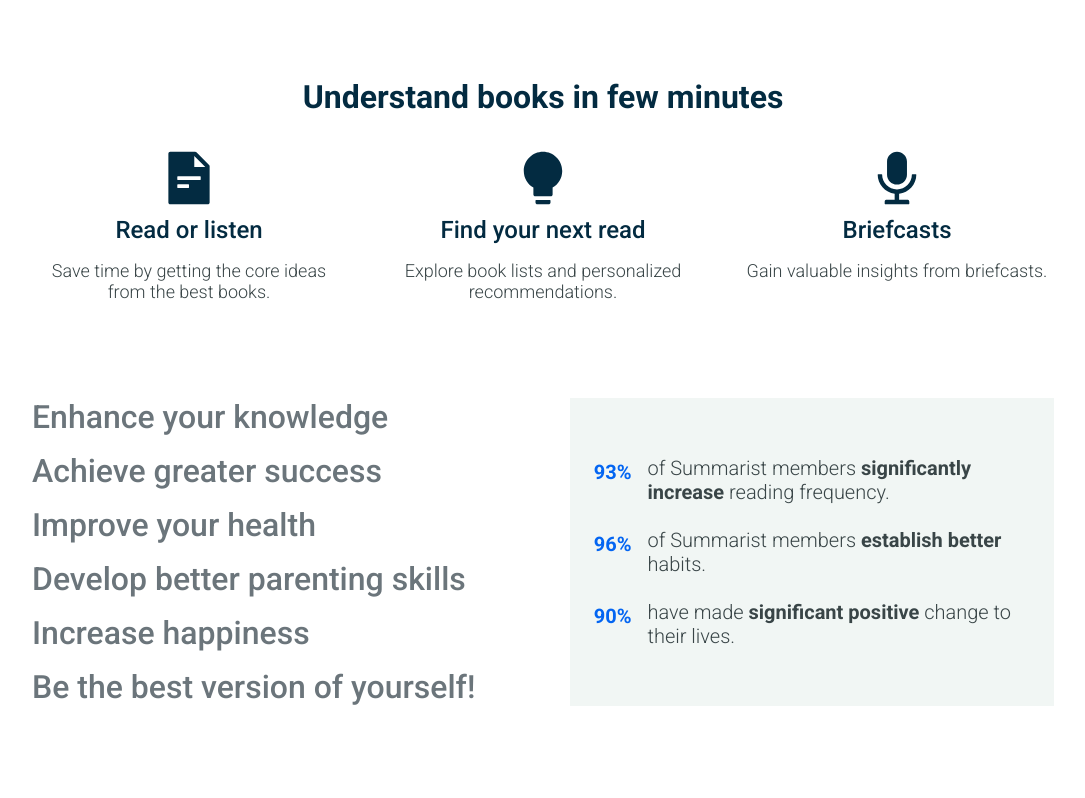
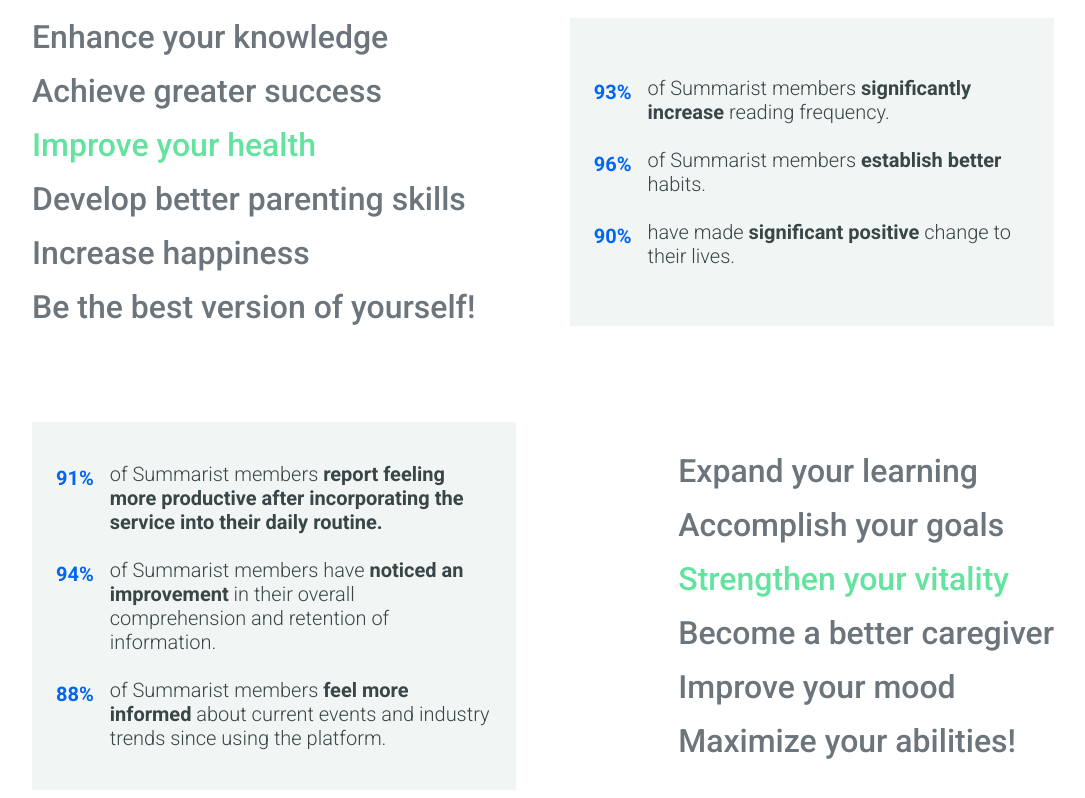
Before and after one commit to Franklin28create/julius-summarist, a Next.js app: page / in a window 1280 px wide. Shown: the part 422-1220 px from the top of the page, without its empty margins (97-1182 px from the left). Built offline with nearby package versions, Linux system fonts and the light colour scheme.

Commit message:
homepagea1 test

```diff
--- /dev/null
+++ b/app/Statistics.tsx
@@ -0,0 +1,41 @@
+"use client";
+
+import { useEffect, useState } from "react";
+
+export default function Statistics() {
+  const [activeIndex, setActiveIndex] = useState(0);
+
+  useEffect(() => {
+    const interval = setInterval(() => {
+      setActiveIndex((prev) => (prev + 1) % 6);
+    }, 2000);
+
+    return () => clearInterval(interval);
+  }, []);
+
+  return (
+    <div className="statistics__wrapper">
+      <div className="statistics__content--header">
+        <div className={`statistics__heading ${activeIndex === 0 ? "statistics__heading--active" : ""}`}>
+          Enhance your knowledge
+        </div>
+        <div className={`statistics__heading ${activeIndex === 1 ? "statistics__heading--active" : ""}`}>
+          Achieve greater success
+        </div>
+        <div className={`statistics__heading ${activeIndex === 2 ? "statistics__heading--active" : ""}`}>
+          Improve your health
+        </div>
+        <div className={`statistics__heading ${activeIndex === 3 ? "statistics__heading--active" : ""}`}>
+          Develop better parenting skills
+        </div>
+        <div className={`statistics__heading ${activeIndex === 4 ? "statistics__heading--active" : ""}`}>
+          Increase happiness
+        </div>
+        <div className={`statistics__heading ${activeIndex === 5 ? "statistics__heading--active" : ""}`}>
+          Be the best version of yourself!
+        </div>
+      </div>
+      {/* keep your statistics details box here */}
+    </div>
+  );
+}
--- /dev/null
+++ b/app/Statistics2.tsx
@@ -0,0 +1,41 @@
+"use client";
+
+import { useEffect, useState } from "react";
+
+export default function Statistics() {
+  const [activeIndex, setActiveIndex] = useState(0);
+
+  useEffect(() => {
+    const interval = setInterval(() => {
+      setActiveIndex((prev) => (prev + 1) % 6);
+    }, 2000);
+
+    return () => clearInterval(interval);
+  }, []);
+
+  return (
+    <div className="statistics__wrapper">
+      <div className="statistics__content--header">
+        <div className={`statistics__heading ${activeIndex === 0 ? "statistics__heading--active" : ""}`}>
+          Expand your learning
+        </div>
+        <div className={`statistics__heading ${activeIndex === 1 ? "statistics__heading--active" : ""}`}>
+          Accomplish your goals
+        </div>
+        <div className={`statistics__heading ${activeIndex === 2 ? "statistics__heading--active" : ""}`}>
+          Strengthen your vitality
+        </div>
+        <div className={`statistics__heading ${activeIndex === 3 ? "statistics__heading--active" : ""}`}>
+          Become a better caregiver
+        </div>
+        <div className={`statistics__heading ${activeIndex === 4 ? "statistics__heading--active" : ""}`}>
+          Improve your mood
+        </div>
+        <div className={`statistics__heading ${activeIndex === 5 ? "statistics__heading--active" : ""}`}>
+          Maximize your abilities!
+        </div>
+      </div>
+      {/* keep your statistics details box here */}
+    </div>
+  );
+}
--- a/app/globals.css
+++ b/app/globals.css
@@ -209,6 +209,8 @@
   font-weight: 300;
 }
 
+
+
 .statistics__heading {
   font-size: 32px;
   font-weight: 500;
@@ -222,6 +224,17 @@
 
 .statistics__heading--active {
   color: #2bd97c;
+  animation: statisticsBlink 900ms ease-in-out infinite;
+}
+
+@keyframes statisticsBlink {
+  0%, 100% {
+    opacity: 1;
+  }
+
+  50% {
+    opacity: 0.35;
+  }
 }
 
 .statistics__wrapper {
--- a/app/layout.tsx
+++ b/app/layout.tsx
@@ -6,6 +6,8 @@
 import { RiLeafLine } from "react-icons/ri";
 import "./globals.css"
 import Navbar from "./Navbar";
+import Statistics from "./Statistics";
+import Statistics2 from "./Statistics2";
 
 
 const geistSans = Geist({
@@ -43,7 +45,6 @@
           <li className="nav__list nav__list--login">
             <Navbar />
           </li>
-
         </ul>
       </div>
     </nav>
@@ -83,16 +84,7 @@
           </div>
           <div className="statistics__wrapper">
             <div className="statistics__content--header">
-              <div className="statistics__heading">Enhance your knowledge</div>
-              <div className="statistics__heading">Achieve greater success</div>
-              <div className="statistics__heading">Improve your health</div>
-              <div className="statistics__heading">
-                Develop better parenting skills
-              </div>
-              <div className="statistics__heading">Increase happiness</div>
-              <div className="statistics__heading">
-                Be the best version of yourself!
-              </div>
+              <Statistics />
             </div>
             <div className="statistics__content--details">
               <div className="statistics__data">
@@ -145,12 +137,7 @@
             <div
               className="statistics__content--header statistics__content--header-second"
             >
-              <div className="statistics__heading">Expand your learning</div>
-              <div className="statistics__heading">Accomplish your goals</div>
-              <div className="statistics__heading">Strengthen your vitality</div>
-              <div className="statistics__heading">Become a better caregiver</div>
-              <div className="statistics__heading">Improve your mood</div>
-              <div className="statistics__heading">Maximize your abilities</div>
+              <Statistics2 />
             </div>
           </div>
         </div>
--- a/app/page.tsx
+++ b/app/page.tsx
@@ -1,5 +1,7 @@
 import Hero from "./Hero";
 
+
 export default function Home() {
-  return <Hero />;
+  return
+  <Hero />;
 }
```
